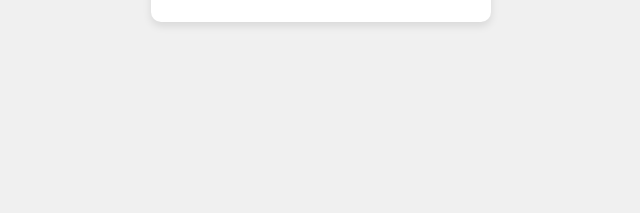
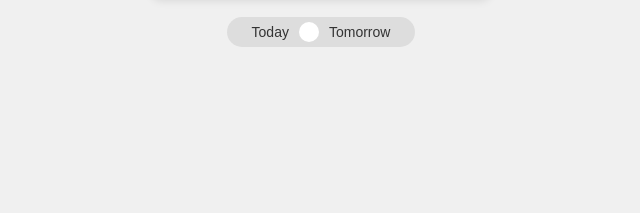
Before and after one commit to victorialarsen/getweather, a plain HTML site: page card.html in a window 1280 px wide. Shown: the part 587-800 px from the top of the page, without its empty margins (319-959 px from the left). Drawn offline with Linux system fonts and the light colour scheme.

Commit message:
added switcher

```diff
--- a/card.html
+++ b/card.html
@@ -78,6 +78,53 @@
             margin-top: 10px;
             color: #777;
         }
+
+        .switch-container {
+            margin-top: 20px;
+            display: flex;
+            justify-content: center;
+            align-items: center;
+        }
+
+        .switch-container input {
+            display: none;
+        }
+
+        .switch-label {
+            display: flex;
+            align-items: center;
+            cursor: pointer;
+            background-color: #ddd;
+            border-radius: 30px;
+            padding: 5px 15px;
+            transition: background-color 0.3s;
+        }
+
+        .switch-label span {
+            font-size: 14px;
+            color: #333;
+            padding: 0 10px;
+        }
+
+        .switch-container input:checked + .switch-label {
+            background-color: #4CAF50;
+        }
+
+        .switch-container input:checked + .switch-label span {
+            color: #fff;
+        }
+
+        .switch-container input:checked + .switch-label .switch-toggle {
+            transform: translateX(20px);
+        }
+
+        .switch-toggle {
+            width: 20px;
+            height: 20px;
+            border-radius: 50%;
+            background-color: #fff;
+            transition: transform 0.3s;
+        }
     </style>
 </head>
 <body>
@@ -112,5 +159,14 @@
         </div>
     </div>
 
+    <div class="switch-container">
+        <input type="checkbox" id="toggle-switch">
+        <label for="toggle-switch" class="switch-label">
+            <span>Today</span>
+            <div class="switch-toggle"></div>
+            <span>Tomorrow</span>
+        </label>
+    </div>
+
 </body>
 </html>
```
